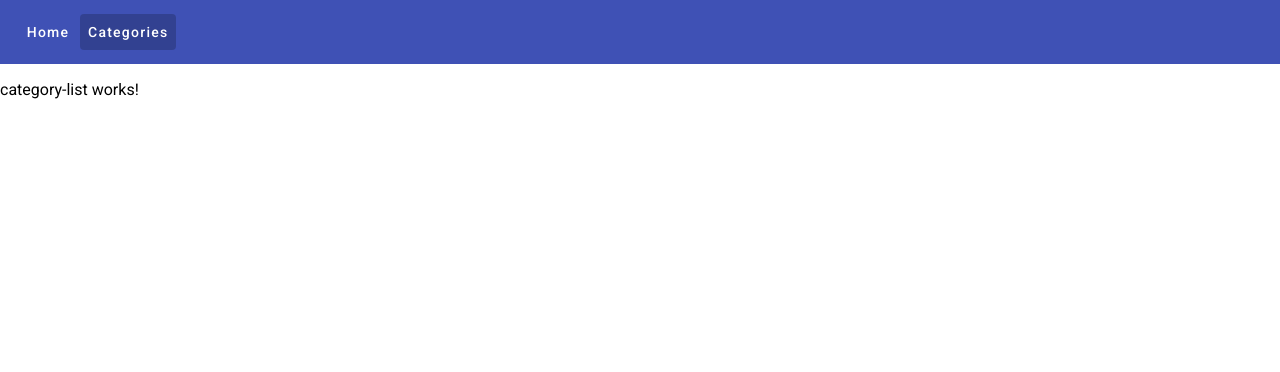
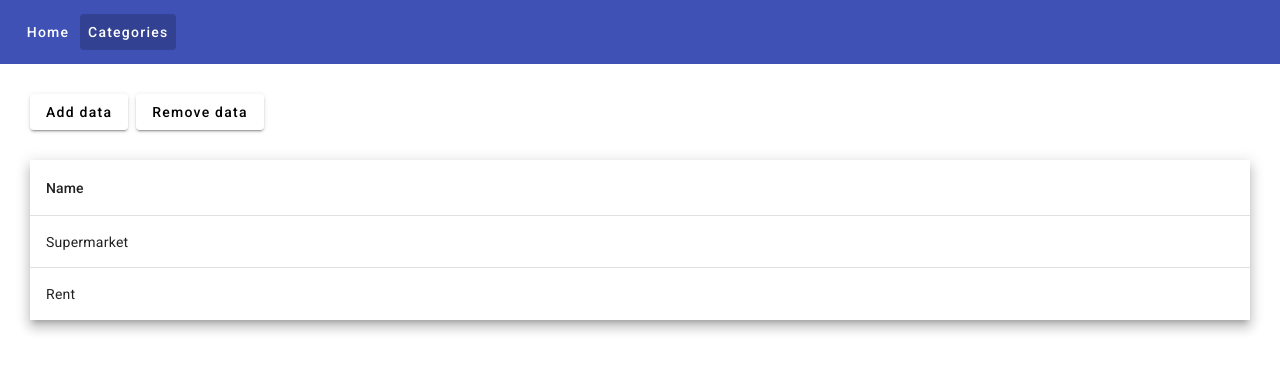
Before and after one commit to tiagogauziski/expense-tracking, an Angular app in the folder src/expense-tracking-ui/: page /categories in a window 1280 px wide. Shown: the top 372 px of the page. Built offline with nearby package versions, Linux system fonts and the light colour scheme.

Commit message:
add table into category list component. fix routes.

```diff
--- a/src/expense-tracking-ui/src/app/app.routes.ts
+++ b/src/expense-tracking-ui/src/app/app.routes.ts
@@ -4,6 +4,6 @@ import { CategoryListComponent } from './category-list/category-list.component';
 
 export const routes: Routes = [
     { path: 'home', component: HomeComponent },
-    { path: 'categories', component: CategoryListComponent} ,
-    { path: '',   redirectTo: '/', pathMatch: 'full' },
+    { path: 'categories', component: CategoryListComponent },
+    { path: '', redirectTo: '/home', pathMatch: 'full' },
 ];
--- a/src/expense-tracking-ui/src/app/category-list/category-list.component.css
+++ b/src/expense-tracking-ui/src/app/category-list/category-list.component.css
@@ -0,0 +1,12 @@
+.category-list-container {
+    padding: 30px;
+}
+
+.category-button-container {
+    padding-top: 30px;
+    padding-left: 30px;
+}
+
+.category-button+.category-button {
+    margin-left: 8px;
+}
--- a/src/expense-tracking-ui/src/app/category-list/category-list.component.html
+++ b/src/expense-tracking-ui/src/app/category-list/category-list.component.html
@@ -1 +1,21 @@
-<p>category-list works!</p>
+<div class="category-button-container">
+    <button mat-raised-button class="category-button">
+        Add data
+    </button>
+    <button mat-raised-button class="category-button">
+        Remove data
+    </button>
+</div>
+
+<div class="category-list-container">
+    <table mat-table [dataSource]="categories" class=" mat-elevation-z8">
+        <!-- Name Column -->
+        <ng-container matColumnDef="name">
+            <th mat-header-cell *matHeaderCellDef> Name </th>
+            <td mat-cell *matCellDef="let element"> {{element.name}} </td>
+        </ng-container>
+
+        <tr mat-header-row *matHeaderRowDef="displayedColumns"></tr>
+        <tr mat-row *matRowDef="let row; columns: displayedColumns;"></tr>
+    </table>
+</div>
--- a/src/expense-tracking-ui/src/app/category-list/category-list.component.ts
+++ b/src/expense-tracking-ui/src/app/category-list/category-list.component.ts
@@ -1,12 +1,25 @@
 import { Component } from '@angular/core';
+import { CategoryService } from '../category.service';
+import { Category } from '../category.model';
+import { MatTableModule } from '@angular/material/table';
+import { MatButton } from '@angular/material/button';
 
 @Component({
   selector: 'app-category-list',
   standalone: true,
-  imports: [],
+  imports: [MatTableModule, MatButton],
   templateUrl: './category-list.component.html',
   styleUrl: './category-list.component.css'
 })
 export class CategoryListComponent {
+  categories: Category[] = [];
+  displayedColumns: string[] = ['name'];
 
+  constructor(private categoryService: CategoryService) { }
+
+  ngOnInit(): void {
+    this.categoryService.getCategories().subscribe(categories => {
+      this.categories = categories;
+    })
+  }
 }
```
